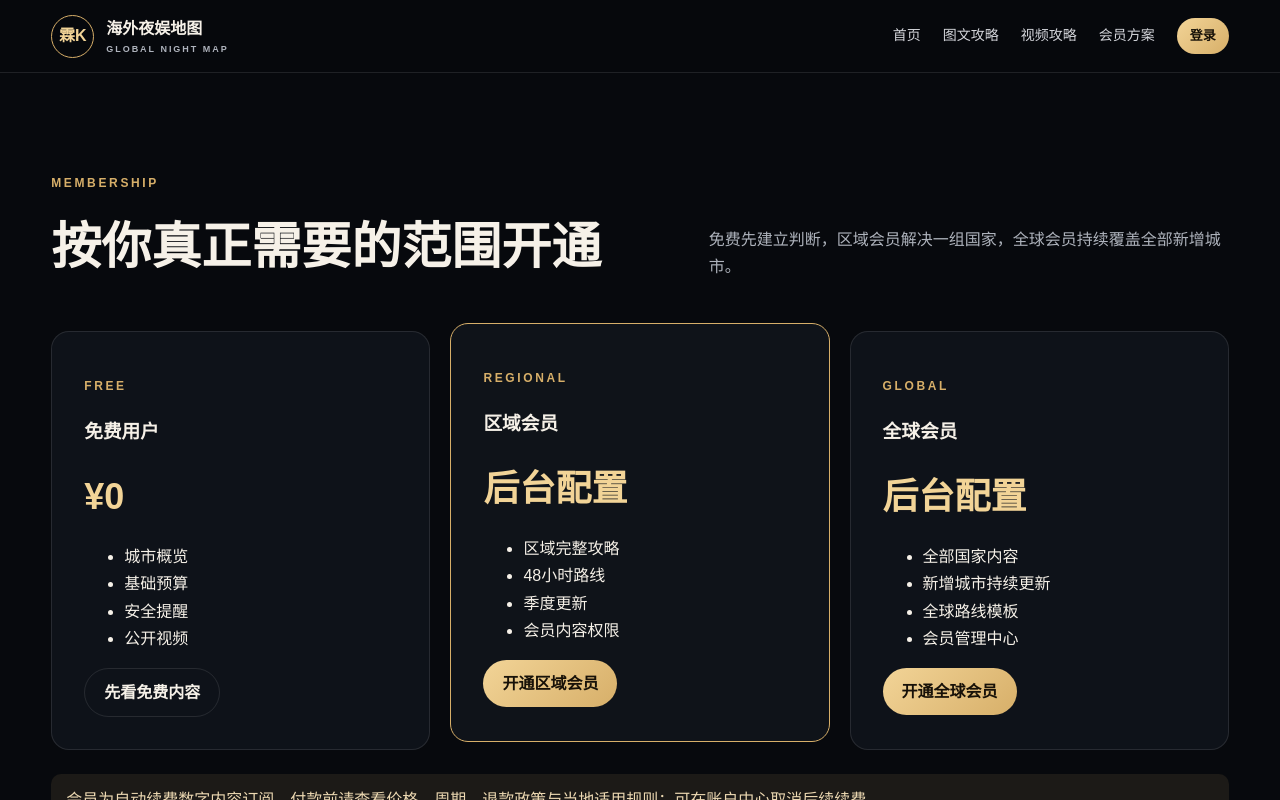
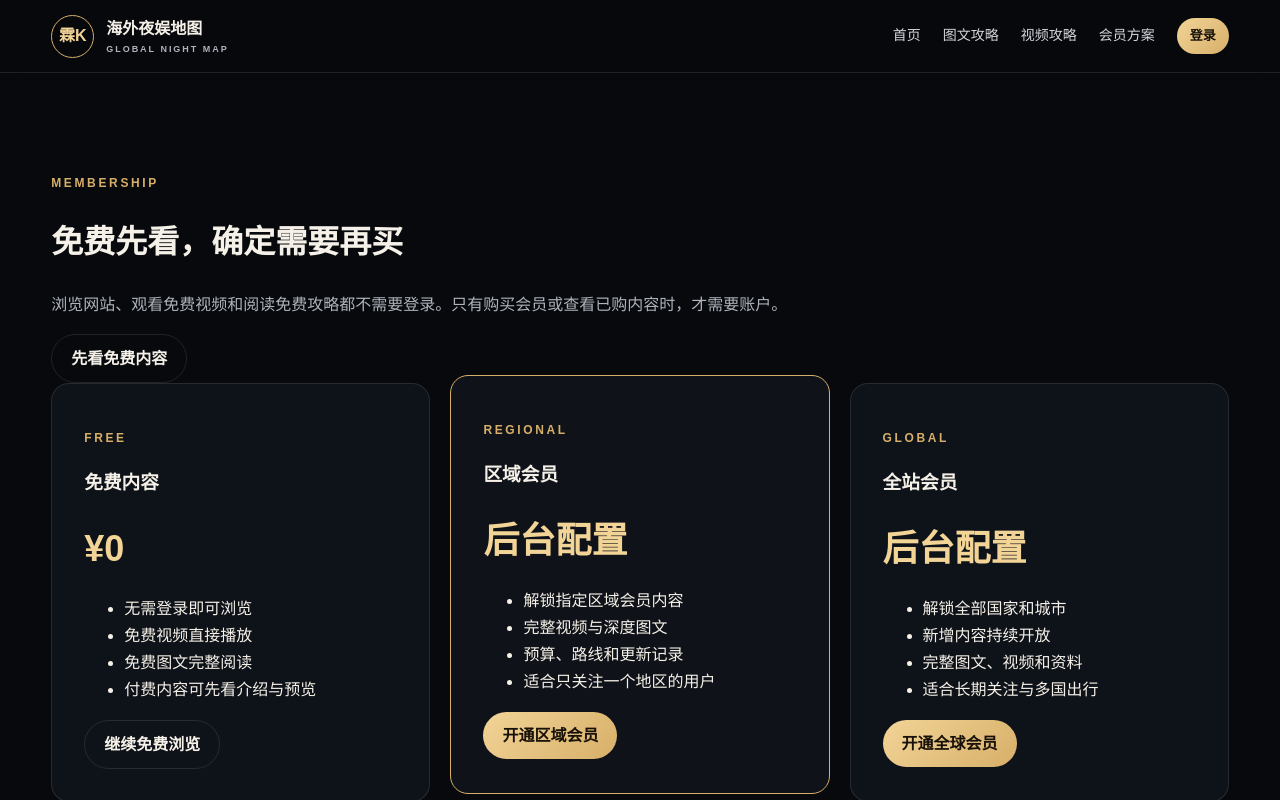
Before and after one commit to aze8565/link-night-pro, a Next.js app: page /membership in a window 1280 px wide. Shown: the top 800 px of the page. Built offline with nearby package versions, Linux system fonts and the light colour scheme; no server answers.

Commit message:
Make membership optional and content-led

```diff
--- a/app/membership/page.tsx
+++ b/app/membership/page.tsx
@@ -2,28 +2,31 @@ import { CheckoutButton } from "@/components/checkout-button";
 
 export default function MembershipPage() {
   return (
-    <main className="section">
+    <main className="section pricing-page">
       <div className="container">
-        <div className="section-title">
+        <div className="library-heading">
           <div>
             <p className="eyebrow">MEMBERSHIP</p>
-            <h2>按你真正需要的范围开通</h2>
+            <h1>免费先看，确定需要再买</h1>
+            <p className="muted">
+              浏览网站、观看免费视频和阅读免费攻略都不需要登录。只有购买会员或查看已购内容时，才需要账户。
+            </p>
           </div>
-          <p>免费先建立判断，区域会员解决一组国家，全球会员持续覆盖全部新增城市。</p>
+          <a className="btn" href="/videos">先看免费内容</a>
         </div>
 
         <div className="pricing-grid">
           <div className="card pricing-card">
             <p className="eyebrow">FREE</p>
-            <h3>免费用户</h3>
+            <h3>免费内容</h3>
             <div className="price">¥0</div>
             <ul>
-              <li>城市概览</li>
-              <li>基础预算</li>
-              <li>安全提醒</li>
-              <li>公开视频</li>
+              <li>无需登录即可浏览</li>
+              <li>免费视频直接播放</li>
+              <li>免费图文完整阅读</li>
+              <li>付费内容可先看介绍与预览</li>
             </ul>
-            <a href="/guides" className="btn">先看免费内容</a>
+            <a href="/guides" className="btn">继续免费浏览</a>
           </div>
 
           <div className="card pricing-card featured">
@@ -31,30 +34,37 @@ export default function MembershipPage() {
             <h3>区域会员</h3>
             <div className="price">后台配置</div>
             <ul>
-              <li>区域完整攻略</li>
-              <li>48小时路线</li>
-              <li>季度更新</li>
-              <li>会员内容权限</li>
+              <li>解锁指定区域会员内容</li>
+              <li>完整视频与深度图文</li>
+              <li>预算、路线和更新记录</li>
+              <li>适合只关注一个地区的用户</li>
             </ul>
             <CheckoutButton plan="regional" />
           </div>
 
           <div className="card pricing-card">
             <p className="eyebrow">GLOBAL</p>
-            <h3>全球会员</h3>
+            <h3>全站会员</h3>
             <div className="price">后台配置</div>
             <ul>
-              <li>全部国家内容</li>
-              <li>新增城市持续更新</li>
-              <li>全球路线模板</li>
-              <li>会员管理中心</li>
+              <li>解锁全部国家和城市</li>
+              <li>新增内容持续开放</li>
+              <li>完整图文、视频和资料</li>
+              <li>适合长期关注与多国出行</li>
             </ul>
             <CheckoutButton plan="global" />
           </div>
         </div>
 
+        <div className="card purchase-note">
+          <h3>购买流程</h3>
+          <p>
+            浏览内容不需要注册。点击购买时再登录账户，完成支付后系统为该账户开通对应权限；以后登录即可查看已购买内容。
+          </p>
+        </div>
+
         <p className="notice" style={{ marginTop: 24 }}>
-          会员为自动续费数字内容订阅。付款前请查看价格、周期、退款政策与当地适用规则；可在账户中心取消后续续费。
+          正式收款前，请在后台填写准确价格、有效期、退款政策和支付渠道。数字内容的退款与续费规则应在付款页面清楚展示。
         </p>
       </div>
     </main>
```
